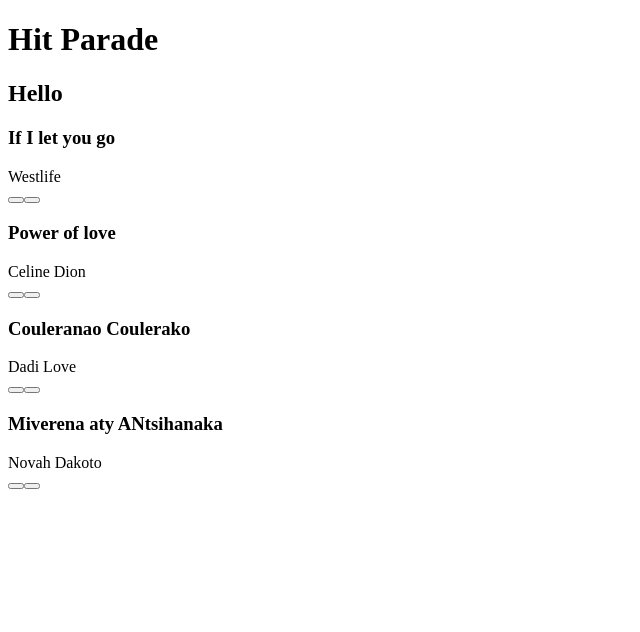
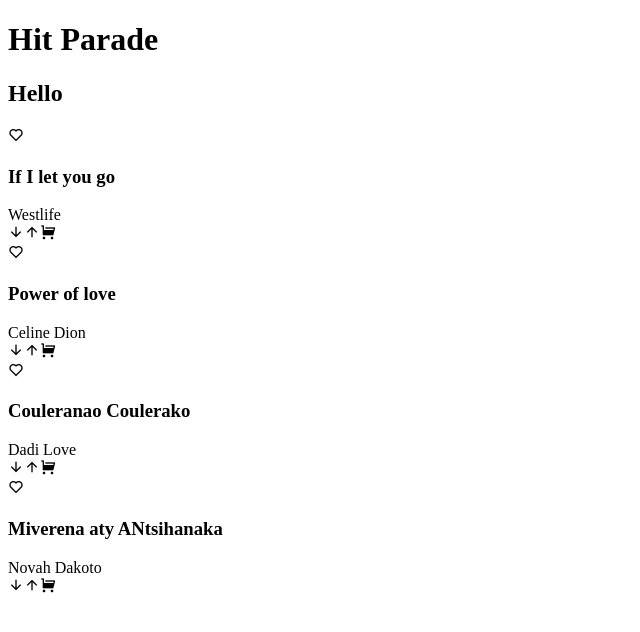
Before and after one commit to moro-patana/hit-parade-react, a React app: page / in a window 1280 px wide. Shown: the top 632 px of the page, without its empty margins (0-640 px from the left). Built offline with nearby package versions, Linux system fonts and the light colour scheme.

Commit message:
added i element for icons

```diff
--- a/App.js
+++ b/App.js
@@ -8,12 +8,14 @@
         <h2>Hello</h2>
         {songs.map(song => (
                 <div>
+                    <i class="ri-heart-line"></i>
                     <div>
                         <h3>{song.title}</h3>
                         <span>{song.artist}</span>
                     </div>
-                    <button></button>
-                    <button></button>
+                    <i class="ri-arrow-down-line"></i>
+                    <i class="ri-arrow-up-line"></i>
+                    <i class="ri-shopping-cart-fill"></i>
                 </div>
 
         ))}
```
Also changed, not shown: 3 other files (tests, documents, lock files or other folders).
